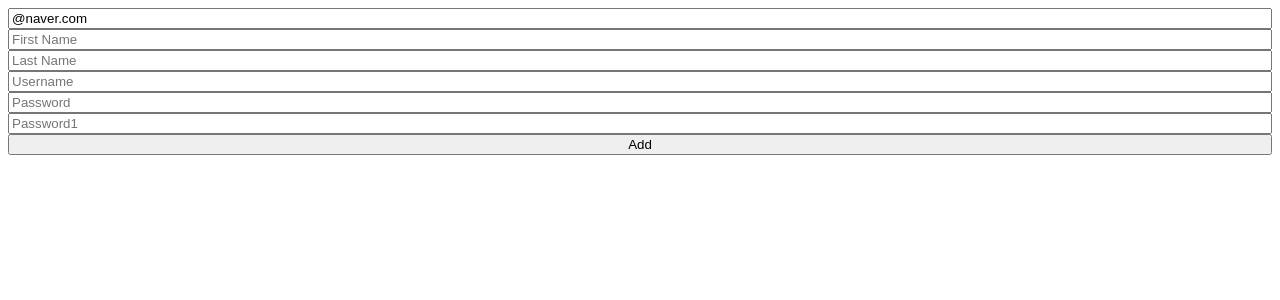
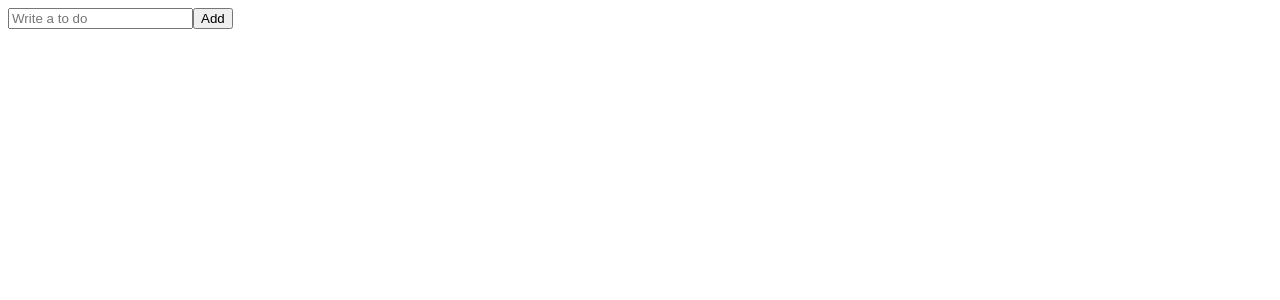
Before and after one commit to web-study-degazait/To-Do, a React (Create React App) app: page / in a window 1280 px wide. Shown: the top 300 px of the page. Built offline with nearby package versions, Linux system fonts and the light colour scheme.

Commit message:
add todo

```diff
--- a/src/ToDoList.tsx
+++ b/src/ToDoList.tsx
@@ -1,124 +1,25 @@
-import React from "react";
 import { useForm } from "react-hook-form";
-import { errorSelector } from "recoil";
 
-// function ToDoList() {
-//   const [toDo, setToDo] = useState("");
-//   const [toDoError, setToDoError] = useState("");
-//   const onChange = (event: React.FormEvent<HTMLInputElement>) => {
-//     const {
-//       currentTarget: { value },
-//     } = event;
-//     setToDoError("");
-//     setToDo(value);
-//   };
-//   const onSubmit = (event: React.FormEvent<HTMLFormElement>) => {
-//     event.preventDefault();
-//     if (toDo.length < 10) {
-//       return setToDoError("To do should be longer");
-//     }
-//     console.log("submit");
-//   };
-//   return (
-//     <div>
-//       <form onSubmit={onSubmit}>
-//         <input onChange={onChange} value={toDo} placeholder="Write a to do" />
-//         <button>Add</button>
-//         {toDoError !== "" ? toDoError : null}
-//       </form>
-//     </div>
-//   );
-// }
 interface IForm {
-  errors: {
-    email: {
-      message: string;
-    };
-  };
-  firstName: string;
-  lastName: string;
-  email: string;
-  password: string;
-  password1: string;
-  extraError?: string;
+  toDo: string;
 }
 
 function ToDoList() {
-  const {
-    register,
-    handleSubmit,
-    formState: { errors },
-    setError,
-  } = useForm<IForm>({ defaultValues: { email: "@naver.com" } });
-  const onValid = (data: IForm) => {
-    if (data.password !== data.password1) {
-      setError(
-        "password1",
-        { message: "Password are not the same" },
-        { shouldFocus: true }
-      );
-    }
-    // setError("extraError", { message: "Server offline." });
+  const { register, handleSubmit, setValue } = useForm<IForm>();
+  const handleValid = (data: IForm) => {
+    console.log("add to do", data.toDo);
+    setValue("toDo", "");
   };
-  console.log(errors);
   return (
     <div>
-      <form
-        style={{ display: "flex", flexDirection: "column" }}
-        onSubmit={handleSubmit(onValid)}
-      >
+      <form onSubmit={handleSubmit(handleValid)}>
         <input
-          {...register("email", {
-            required: true,
-            pattern: {
-              value: /^[A-Za-z0-9._%+-] + @naver.com$/,
-              message: "only naver.com emails allowed",
-            },
+          {...register("toDo", {
+            required: "Please write a To Do",
           })}
-          placeholder="Email"
+          placeholder="Write a to do"
         />
-        <span>{errors?.email?.message}</span>
-        <input
-          {...register("firstName", {
-            required: "write here",
-            validate: {
-              noNico: (value) =>
-                value.includes("nico") ? "no nicos allowed" : true,
-              noNick: (value) =>
-                value.includes("nick") ? "no nick allowed" : true,
-            },
-          })}
-          placeholder="First Name"
-        />
-        <span>{errors?.firstName?.message}</span>
-        <input
-          {...register("lastName", { required: true })}
-          placeholder="Last Name"
-        />
-        <span>{errors?.lastName?.message}</span>
-        <input
-          {...register("username", { required: true, minLength: 10 })}
-          placeholder="Username"
-        />
-        <span>{errors?.username?.message}</span>
-        <input
-          {...register("password", { required: true, minLength: 5 })}
-          placeholder="Password"
-        />
-        <span>{errors?.password?.message}</span>
-        <input
-          {...register("password1", {
-            required: "Password is required",
-            minLength: {
-              value: 5,
-              message: "Your password is too short.",
-            },
-          })}
-          placeholder="Password1"
-        />
-        <span>{errors?.password1?.message}</span>
         <button>Add</button>
-        <span>{errors?.extraError?.message}</span>
       </form>
     </div>
   );
```
